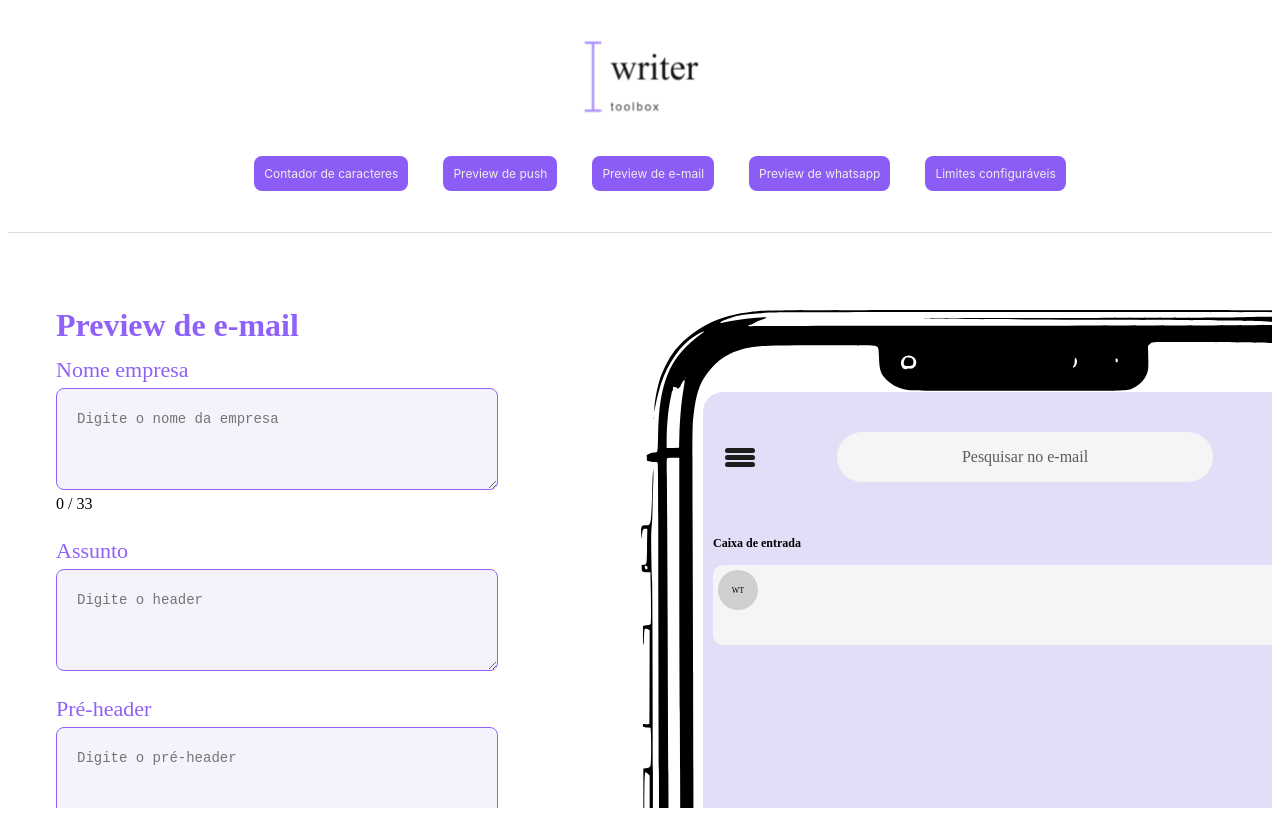
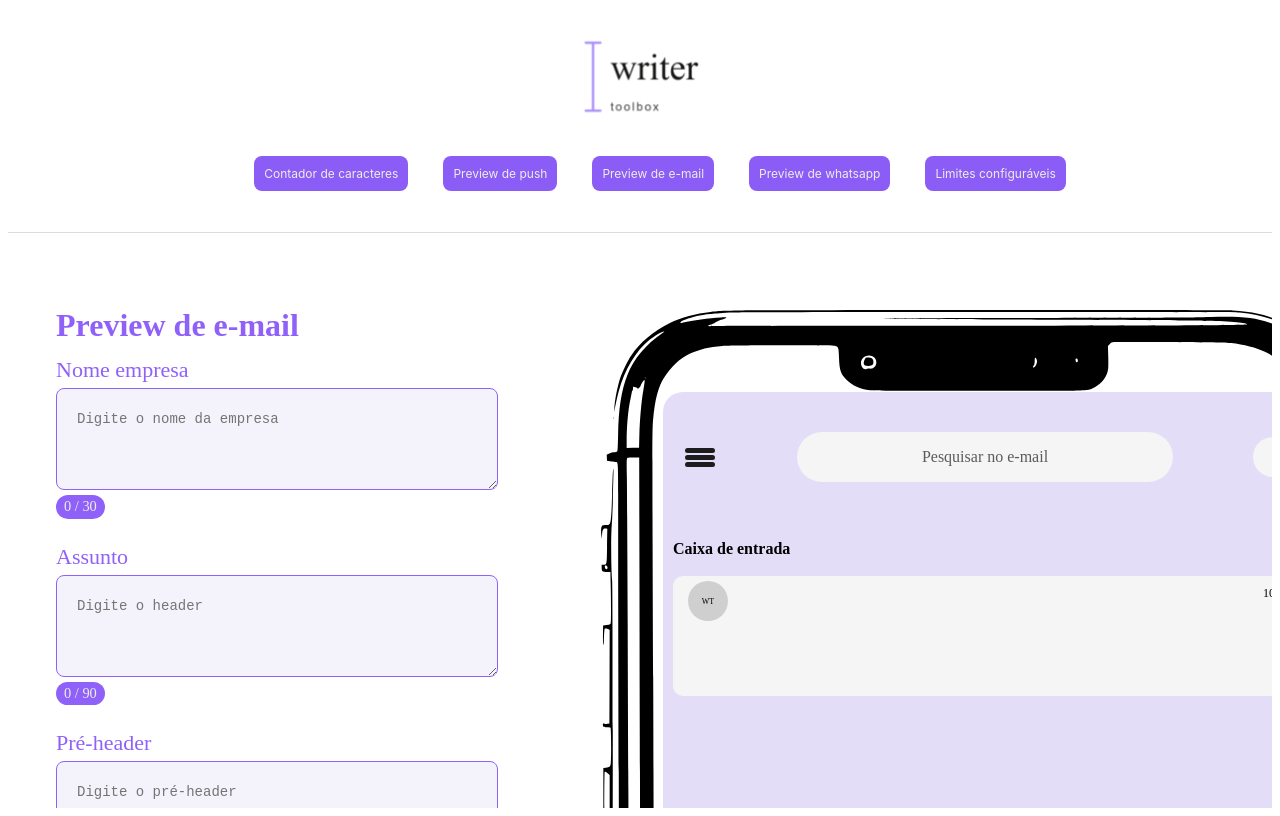
Before and after one commit to Ana-aa/writer-tool-box, an Angular app: page /email-preview in a window 1280 px wide. Built offline with nearby package versions, Linux system fonts and the light colour scheme.

Commit message:
feature: Ajustes finais de preview email, contagem de caracteres, configuração de limite.

```diff
--- a/src/app/configuration/configuration-count.component.html
+++ b/src/app/configuration/configuration-count.component.html
@@ -1,13 +1,8 @@
 <div class="config-count-container">
-    <p class="config-count__title">
-        Configurar limite
-    </p>
-
     <input
         type="number"
         min="1"
         max="9999"
-        value="33"
         class="config-count__input-config"
         (input)="onInputChange($event)"
     >
--- a/src/app/email-preview/email-preview.component.html
+++ b/src/app/email-preview/email-preview.component.html
@@ -17,14 +17,15 @@
                         <textarea
                             class="textarea"
                             placeholder="Digite o nome da empresa"
-                            maxlength="20"
+                            [attr.maxlength]="limitName"
                             (input)="onNameChange($event,$index)"
                         ></textarea>
                         <span
                             id="result-char-header"
                             class="result-char-header__result-count"
+                            [ngClass]="'result-char-header__result-count--' + getStatusName()"
                         >
-                            {{ charCount }} / {{ characterLimit }}
+                            {{ charCountName }} / {{ limitName }}
 
                         </span>
                     </div>
@@ -39,12 +40,18 @@
                         <textarea
                             class="textarea"
                             placeholder="Digite o header"
-                            maxlength="60"
+                            [attr.maxlength]="limitHeader"
                             (input)="onHeaderChange($event,$index)"
                         ></textarea>
+                        <span
+                            id="result-char-header"
+                            class="result-char-header__result-count"
+                            [ngClass]="'result-char-header__result-count--' + getStatusHeader()"
+                        >
+                            {{ charCountHeader }} / {{ limitHeader }}
+
+                        </span>
                     </div>
-
-
 
                     <div class="email-preview-container__input-pre-header">
                         <label for="pre-header">
@@ -56,9 +63,34 @@
                         <textarea
                             class="textarea"
                             placeholder="Digite o pré-header"
-                            maxlength="100"
+                            [attr.maxlength]="limitPreHeader"
                             (input)="onPreHeaderChange($event,$index)"
                         ></textarea>
+                        <span
+                            id="result-char-header"
+                            class="result-char-header__result-count"
+                            [ngClass]="'result-char-header__result-count--' + getStatusPreHeader()"
+                        >
+                            {{ charCountPreHeader }} / {{ limitPreHeader }}
+
+                        </span>
+
+                        @if (shouldShowPreviewTip()) {
+                            <div class="preview-tip">
+                                <span class="preview-tip__text">
+                                    <img
+                                        src="../../assets/atencao.png" alt="Ícone de atenção"
+                                        class="preview-tip__icon"
+                                    >
+                                    <p
+                                        class="preview-tip__paragrafh"
+                                        [innerHTML]="complementText()"
+                                    >
+                                        {{ complementText() }}
+                                    </p>
+                                </span>
+                            </div>
+                        }
                     </div>
                 </div>
             }
@@ -67,10 +99,10 @@
                 <button
                     class="btn-primary-purple"
                     (click)="addNewPeview()"
+                    [disabled]="emails.length >= 2"
                 >
                     Adicionar +
                 </button>
-
                 <button
                     class="btn-primary-purple"
                     (click)="clearPeview()"
@@ -80,6 +112,7 @@
             </div>
 
         </div>
+
 
         <app-device-preview>
             <div class="email-device">
@@ -114,19 +147,19 @@
                                     <span class="text-name-device">
                                         {{ email.nameEnterprise }}
                                     </span>
-                                    <span class="data">10:41</span>
                                 </div>
+                                <span class="data">10:41</span>
 
                                 <div class="text-header-preheader">
                                     <div class="text-header-email">
                                         <span class="text-header-device">
-                                            {{ email.headerText }}
+                                            {{ truncateText(email.headerText, 60) }}
                                         </span>
                                     </div>
 
                                     <div class="text-pre-header-email">
                                         <span class="text-pre-header-device">
-                                            {{ email.preHeaderText }}
+                                            {{ truncateText(email.preHeaderText, 60) }}
                                         </span>
                                     </div>
                                 </div>
@@ -139,11 +172,16 @@
     </div>
 </div>
 <div class="configuration">
-    <app-configuration-count>
-        <span class="config-count__span">assunto</span>
+    <h2 class="title-config">Configurações</h2>
+    <app-configuration-count (limitChange)="onNameLimitChange($event)">
+        <span class="config-count__span">Nome empresa</span>
     </app-configuration-count>
 
-    <app-configuration-count>
-        <span class="config-count__span">pré-header</span>
+    <app-configuration-count (limitChange)="onHeaderLimitChange($event)">
+        <span class="config-count__span">Assunto</span>
+    </app-configuration-count>
+
+    <app-configuration-count (limitChange)="onPreHeaderLimitChange($event)">
+        <span class="config-count__span">Pré-header</span>
     </app-configuration-count>
 </div>
--- a/src/app/email-preview/email-preview.component.scss
+++ b/src/app/email-preview/email-preview.component.scss
@@ -1,5 +1,6 @@
 @use '../../styles/button' as *;
 @use '../../styles/textarea' as *;
+@use '../../styles/variables' as *;
 
 .email-preview-container {
     display: flex;
@@ -12,6 +13,7 @@
     &__container {
         display: flex;
         flex-direction: column;
+        align-items: flex-start;
         gap: 20px;
         width: 100%;
     }
@@ -36,7 +38,8 @@
         justify-content: flex-start;
         align-items: flex-start;
         gap: 5px;
-        margin-right: 40px;
+        margin-right: 0;
+        box-sizing: border-box;
     }
 
     label {
@@ -62,16 +65,18 @@
     line-height: 1.5;
     font-size: 14px;
 
-    .textarea::placeholder {
-        font-size: 10px;
-        line-height: 1.5;
-        color: #9061F9;
+    .textarea {
+        &::placeholder {
+            font-size: 10px;
+            line-height: 1.5;
+            color: #9061F9;
+        }
     }
 }
 
 .email-device {
     width: 100%;
-    height: 420px;
+    height: 525px;
     padding: 10px;
     margin-right: 2px;
     display: flex;
@@ -125,14 +130,14 @@
     background-color: #e3ddf7;
 
     p {
-        font-size: 12px;
-        font-weight: 600;
+        font-size: 16px;
+        font-weight: 650;
     }
 }
 
 .container-email {
     width: 100%;
-    height: 70px;
+    height: 110px;
     display: flex;
     flex-direction: column;
     padding: 5px;
@@ -148,7 +153,7 @@
         display: flex;
         align-items: center;
         justify-content: center;
-        margin-right: 5px;
+        margin: 0 10px 0 10px;
     }
 
     .icon {
@@ -169,8 +174,10 @@
     }
 
     .texts-email{
+        width: 100%;
         display: flex;
         flex-direction: column;
+        gap: 10px;
     }
 
     .text-name-email {
@@ -180,33 +187,107 @@
         align-items: center;
         justify-content: space-between;
         margin-top: 5px;
-        font-size: 12px;
+        font-size: 16px;
         font-weight: 650;
     }
 
-    .data {
-        display: flex;
-        justify-content: flex-end;
-        font-size: 10px;
-        position: absolute;
-        margin-left: 520px;
-    }
-
     .text-header-preheader {
-        font-size: 12px;
+        font-weight: 540;
+        font-size: 16px;
     }
 
     .text-header-device {
         font-weight: 650;
-        font-size: 12px;
+        font-size: 16px;
     }
+}
+
+.data {
+    display: flex;
+    justify-content: flex-end;
+    align-items: flex-start;
+    font-size: 12px;
+    margin-left: auto;
+    position: absolute;
+    margin: 5px 0 0 520px;
+}
+
+.reticencias {
+    width: auto;
+    display: flex;
+    justify-content: flex-end;
+    align-items: flex-start;
+    padding-bottom: 10px;
+    background-color: #d30707;
 }
 
 .btn-preview {
     display: flex;
-    justify-content: space-between;
+    justify-content: flex-start;
+    align-items: center;
+    gap: 10px;
+    width: 100%;
+    max-width: 400px;
+    margin-top: 0.5rem;
 }
 
 .configuration {
     margin-left: 48px;
 }
+
+.result-char-header__result-count {
+    display: inline-block;
+    width: fit-content;
+    height: auto;
+    font-size: 0.9rem;
+    color: $light-primary;
+    padding: 0.2rem 0.5rem;
+    border-radius: 20px;
+
+    &--ok {
+        background-color: $light-purple;
+    }
+
+    &--warning {
+        background-color: $light-alert;
+    }
+
+    &--danger {
+        background-color: $light-red-error;
+    }
+}
+
+.preview-tip {
+    display: flex;
+    align-items: center;
+    justify-content: flex-start;
+    gap: 10px;
+    margin-top: 10px;
+
+    &__text {
+        display: flex;
+        align-items: center;
+        justify-content: flex-start;
+        gap: 10px;
+    }
+
+    &__icon {
+        width: 15px;
+        height: 15px;
+        filter: brightness(0) saturate(100%) invert(42%) sepia(97%) saturate(1462%) hue-rotate(236deg) brightness(96%) contrast(95%);
+    }
+
+    &__paragrafh {
+        font-size: 14px;
+        color: $light-purple-hover;
+        margin: 0;
+        white-space: pre-line;
+    }
+}
+
+.title-config {
+    font-size: 2rem;
+    font-weight: 650;
+    color: #9061F9;
+    margin-bottom: 0.8rem;
+}
--- a/src/app/email-preview/email-preview.component.ts
+++ b/src/app/email-preview/email-preview.component.ts
@@ -1,19 +1,62 @@
-import { Component, ElementRef, Input, ViewChild } from '@angular/core';
+import { Component, ElementRef, Input, Output, ViewChild, EventEmitter } from '@angular/core';
 import { DevicePreview } from '../device-preview/device-frame.component';
 import { ConfigurationCountComponent } from "../configuration/configuration-count.component";
+import { NgClass } from "@angular/common";
 
 @Component({
   selector: 'app-email-preview',
   imports: [
     DevicePreview,
-    ConfigurationCountComponent
+    ConfigurationCountComponent,
+    NgClass
 ],
   templateUrl: './email-preview.component.html',
   styleUrl: './email-preview.component.scss',
 })
 export class EmailPreview {
-  @Input() characterLimit = 33;
+  @Input() limitName = 30;
+  @Input() limitHeader = 90;
+  @Input() limitPreHeader = 100;
   charCount = 0;
+  charCountName = 0;
+  charCountHeader = 0;
+  charCountPreHeader = 0;
+
+  @Output() limitChangeName = new EventEmitter<number>();
+  @Output() limitChangeHeader = new EventEmitter<number>();
+  @Output() limitChangePreHeader = new EventEmitter<number>();
+
+  private syncCountsFromEmails(): void {
+    const firstEmail = this.emails[0] ?? { nameEnterprise: '', headerText: '', preHeaderText: '' };
+    this.charCountName = firstEmail.nameEnterprise.length;
+    this.charCountHeader = firstEmail.headerText.length;
+    this.charCountPreHeader = firstEmail.preHeaderText.length;
+  }
+
+  private applyLimitsToEmails(): void {
+    this.emails = this.emails.map((email) => ({
+      nameEnterprise: email.nameEnterprise.slice(0, this.limitName),
+      headerText: email.headerText.slice(0, this.limitHeader),
+      preHeaderText: email.preHeaderText.slice(0, this.limitPreHeader),
+    }));
+
+    this.syncCountsFromEmails();
+  }
+
+  onInputChangeName(event: any) {
+    const value = Number(event.target.value);
+    this.limitChangeName.emit(value);
+  }
+
+  onInputChangeHeader(event: any) {
+    const value = Number(event.target.value);
+    this.limitChangeHeader.emit(value);
+  }
+
+  onInputChangePreHeader(event: any) {
+    const value = Number(event.target.value);
+    this.limitChangePreHeader.emit(value);
+  }
 
   @ViewChild('charPreview') charPreview!: ElementRef;
 
@@ -31,26 +74,63 @@ export class EmailPreview {
   ];
 
   onNameChange(event: Event, index: number) {
-    const value = (event.target as HTMLTextAreaElement).value;
-    this.emails[index].nameEnterprise = value;
+    const textarea = event.target as HTMLTextAreaElement;
+    const value = textarea.value;
+    const limitedValue = value.slice(0, this.limitName);
+    textarea.value = limitedValue;
+    this.emails[index].nameEnterprise = limitedValue;
+    this.charCountName = limitedValue.length;
   }
 
   onHeaderChange(event: Event, index: number) {
-    const value = (event.target as HTMLTextAreaElement).value;
-    this.emails[index].headerText = value;
+    const textarea = event.target as HTMLTextAreaElement;
+    const value = textarea.value;
+    const limitedValue = value.slice(0, this.limitHeader);
+    textarea.value = limitedValue;
+    this.emails[index].headerText = limitedValue;
+    this.currentPreHeader = limitedValue;
+    this.charCountHeader = limitedValue.length;
   }
 
   onPreHeaderChange(event: Event, index: number) {
-    const value = (event.target as HTMLTextAreaElement).value;
-    this.emails[index].preHeaderText = value;
+    const textarea = event.target as HTMLTextAreaElement;
+    const value = textarea.value;
+    const limitedValue = value.slice(0, this.limitPreHeader);
+    textarea.value = limitedValue;
+    this.emails[index].preHeaderText = limitedValue;
+    this.charCountPreHeader = limitedValue.length;
+    this.currentPreHeader = limitedValue;
+  }
+
+  onNameLimitChange(value: number) {
+    this.limitName = value;
+    this.applyLimitsToEmails();
+  }
+
+  onHeaderLimitChange(value: number) {
+    this.limitHeader = value;
+    this.applyLimitsToEmails();
+  }
+
+  onPreHeaderLimitChange(value: number) {
+    this.limitPreHeader = value;
+    this.applyLimitsToEmails();
   }
 
   addNewPeview() {
+    if (this.emails.length >= 2) {
+      return;
+    }
+
     this.emails.push({
       nameEnterprise: this.currentName,
       headerText: this.currentHeader,
       preHeaderText: this.currentPreHeader
     });
+
+    this.charCountName = 0;
+    this.charCountHeader = 0;
+    this.charCountPreHeader = 0;
 
     this.currentName = '';
     this.currentHeader = '';
@@ -58,7 +138,19 @@ export class EmailPreview {
   }
 
   clearPeview() {
-    this.currentCleanText = '';
+    this.emails = [{
+      nameEnterprise: '',
+      headerText: '',
+      preHeaderText: ''
+    }];
+
+    this.currentName = '';
+    this.currentHeader = '';
+    this.currentPreHeader = '';
+
+    this.charCountName = 0;
+    this.charCountHeader = 0;
+    this.charCountPreHeader = 0;
   }
 
   updatePreview() {
@@ -67,10 +159,30 @@ export class EmailPreview {
     this.currentPreHeader = this.emails[0].preHeaderText;
   }
 
-  getBarStatus(): string {
-    if (this.charCount >= this.characterLimit) {
+  getStatusName(): string {
+    if (this.charCountName >= this.limitName) {
       return 'danger';
-    } else if (this.charCount >= this.characterLimit * 0.8) {
+    } else if (this.charCountName >= this.limitName * 0.8) {
+      return 'warning';
+    } else {
+      return 'ok';
+    }
+  }
+
+  getStatusHeader(): string {
+    if (this.charCountHeader >= this.limitHeader) {
+      return 'danger';
+    } else if (this.charCountHeader >= this.limitHeader * 0.8) {
+      return 'warning';
+    } else {
+      return 'ok';
+    }
+  }
+
+  getStatusPreHeader(): string {
+    if (this.charCountPreHeader >= this.limitPreHeader) {
+      return 'danger';
+    } else if (this.charCountPreHeader >= this.limitPreHeader * 0.8) {
       return 'warning';
     } else {
       return 'ok';
@@ -84,4 +196,24 @@ export class EmailPreview {
     this.updatePreview();
   }
 
+  truncateText(text: string, maxLength: number): string {
+    if(!text) {
+      return '';
+    }
+
+    return text.length > maxLength
+      ? text.slice(0, maxLength) + '...'
+      : text;
+  }
+
+  shouldShowPreviewTip(): boolean {
+    return this.currentPreHeader.length >= 60;
+  }
+
+  complementText(): string {
+    if(this.currentPreHeader.length >= 60) {
+      return 'Preview baseado no Gmail para Android. <br>Geralmente são exibidos apenas 60 caracteres.';
+    }
+    return '';
+  }
 }
--- a/src/styles.scss
+++ b/src/styles.scss
@@ -8,6 +8,7 @@ body {
     height: 100%;
     margin: 0;
     padding: 0;
+    min-width: 1000px;
 }
 
 * {
```
Also changed, not shown: src/assets/img/device3.svg, 1 other file (tests, documents, lock files or other folders).
